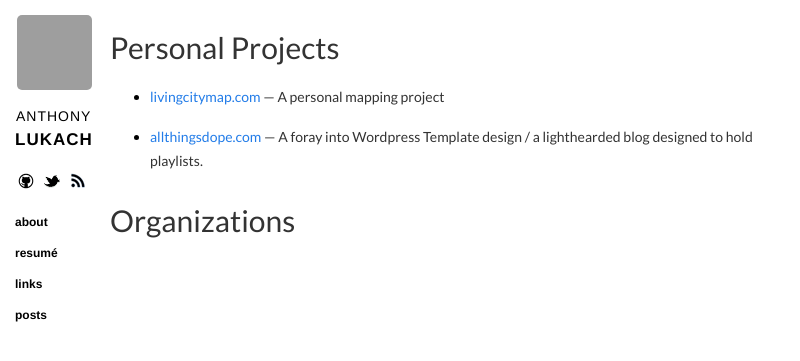
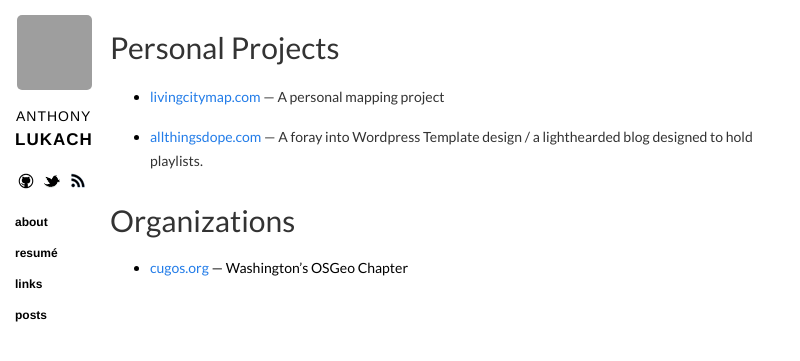
Before and after one commit to alukach/alukach.github.io, a Jekyll site: the page built from links/index.md, in a window 1280 px wide. Shown: the top 361 px of the page, without its empty margins (0-800 px from the left). Built offline with Jekyll 4.4.1, drawn with Linux system fonts in a browser that asks for light colours; nearby versions of some CDN libraries; Markdown is read by kramdown in place of the engine named in the settings; grey boxes are pictures that could not be loaded.

Commit message:
Added Cugos to link

```diff
--- a/links/index.md
+++ b/links/index.md
@@ -12,3 +12,5 @@ title: "Links"
 * [allthingsdope.com](http://www.allthingsdope.com) &mdash; A foray into Wordpress Template design / a lighthearded blog designed to hold playlists.
 
 ## Organizations
+
+* [cugos.org](http://www.cugos.org) &mdash; Washington's OSGeo Chapter
```
